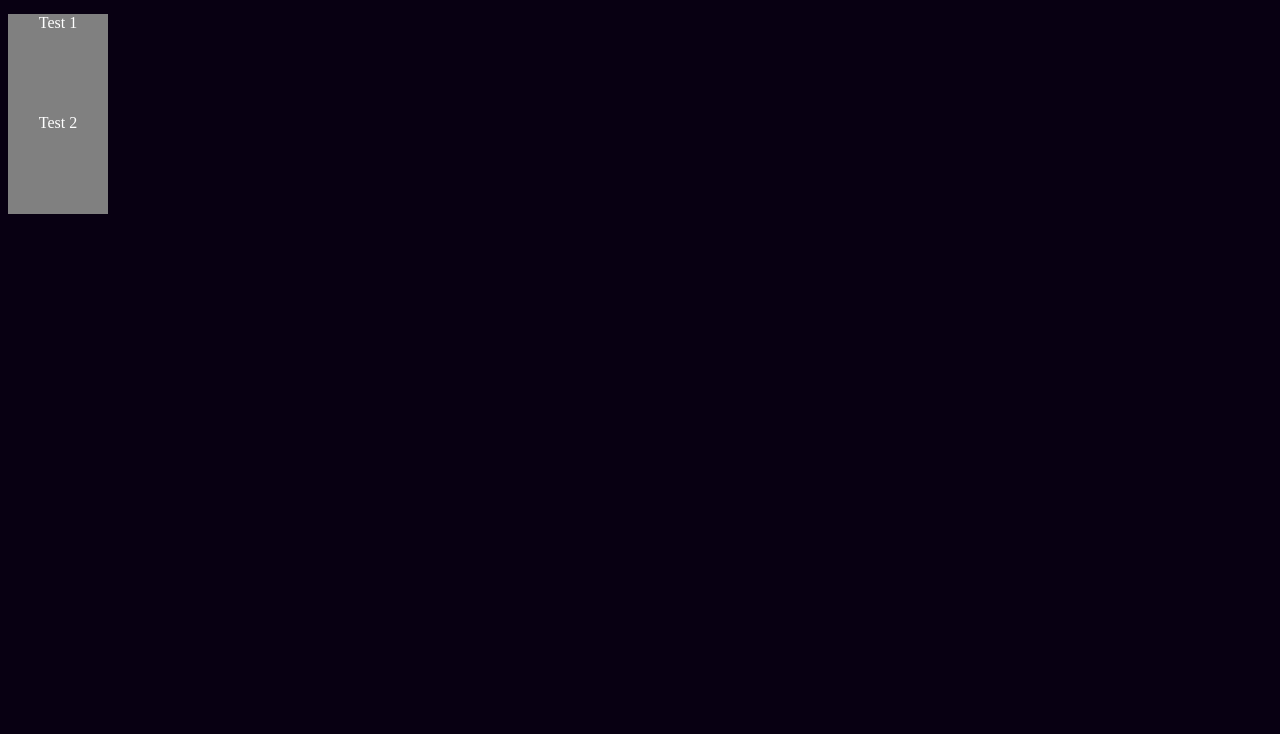
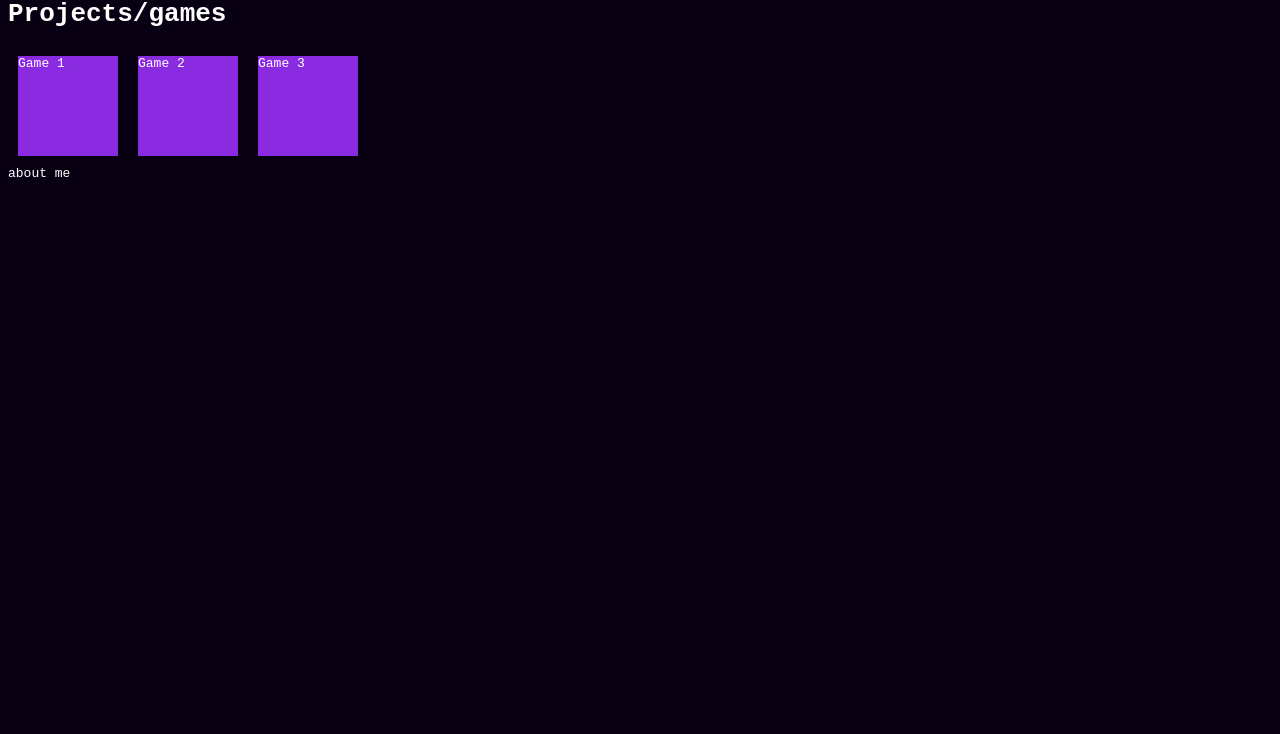
Before and after one commit to bas-boop/Portfolio, a plain HTML site: page index.html in a window 1280 px wide. Shown: the part 66-800 px from the top of the page. Drawn offline with Linux system fonts and the light colour scheme.

Commit message:
projects are in a row

```diff
--- a/index.html
+++ b/index.html
@@ -7,6 +7,21 @@
     <header>
         <h1>Portfolio</h1>
     </header>
-    <div>Test 1</div>
-    <div>Test 2</div>
+
+    <div id="projects">
+        <h1>Projects/games</h1>
+        <div class="game" id="one">Game 1</div>
+        <div class="game" id="two">Game 2</div>
+        <div class="game" id="three">Game 3</div>
+    </div>
+    <br>
+    <br>
+    <br>
+    <br>
+    <br>
+    <br>
+    <br>
+    <br>
+    <div id="am">about me</div>
+
 </body>
--- a/style.css
+++ b/style.css
@@ -1,13 +1,32 @@
 body{
     background-color: rgb(8, 0, 18);
     color: white;
+    font-family: monospace;
 }
 header{
     background-image: linear-gradient(to bottom right, rgb(8, 64, 0), rgb(8, 0, 18));
+    width: 75%;
 }
-div{
-    block-size: 100px;
+.game{
+    margin: 10px;
     width: 100px;
-    text-align: center;
-    background-color: gray;
+    height: 100px;
+    flex-direction: row;
+    background-color: blueviolet;
 }
+#projects{
+    margin-left: auto;
+    margin-right: auto;
+}
+#one{
+    float: left;
+}
+#two{
+    float: left;
+}
+#three{
+    float: left;
+}
+#am{
+    float: none;
+}
```
